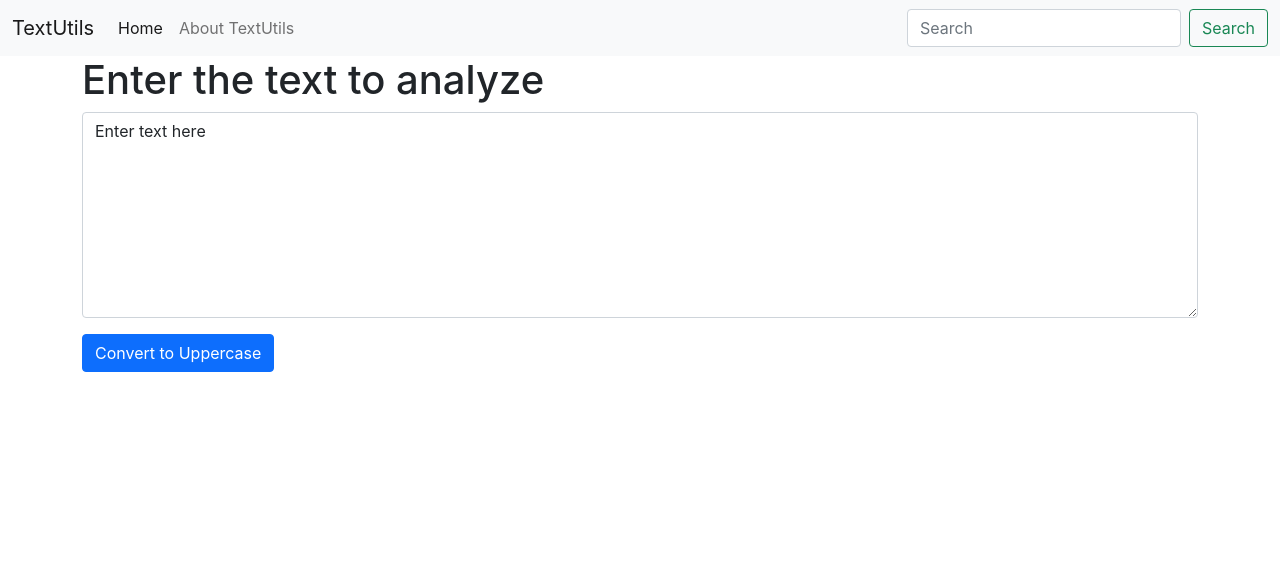
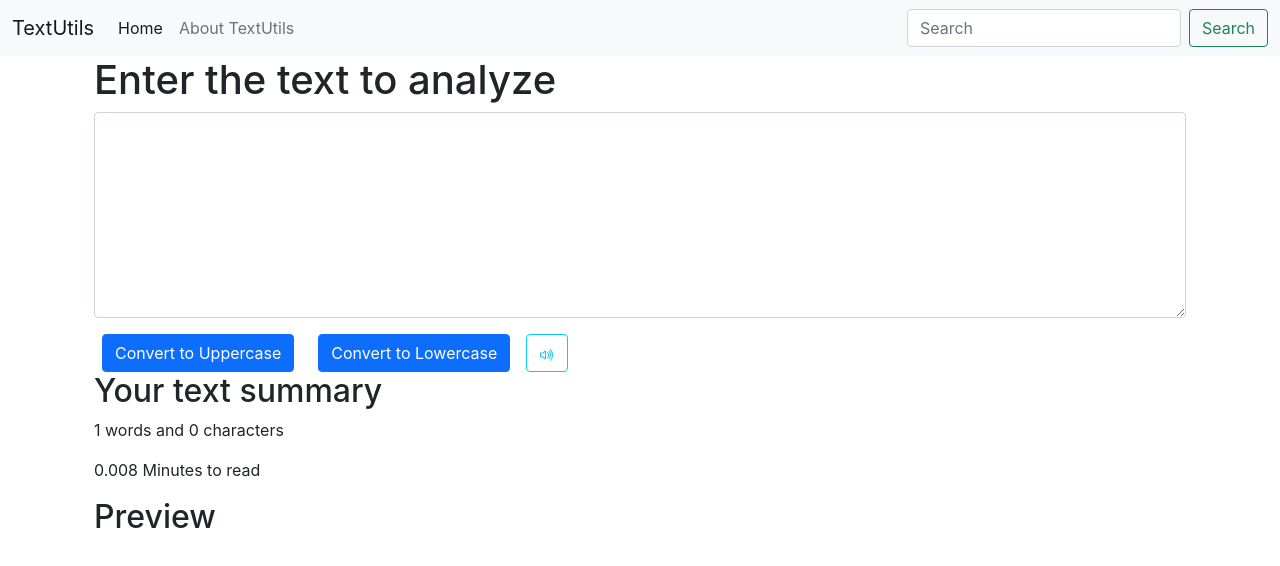
Before and after one commit to ayush23719/my-app, a React (Create React App) app: page / in a window 1280 px wide. Shown: the top 566 px of the page. Built offline with nearby package versions, Linux system fonts and the light colour scheme.

Commit message:
added mic functioanlity

```diff
--- a/src/components/TextForm.js
+++ b/src/components/TextForm.js
@@ -1,24 +1,51 @@
 import React,{useState} from 'react'
 
 export default function TextForm(props) {
-    const [text,setText] = useState('Enter text here');
+    const [text,setText] = useState('');
     const handleUpClick = ()=>{
         console.log('Uppercase Clicked ' + text);
         let newText = text.toUpperCase();
         setText(newText);
     }
+    const handleLowClick = ()=>{
+      console.log('Lowercase Clicked ' + text);
+      let newText = text.toLowerCase();
+      setText(newText);
+  }
     const handleOnChange = (event)=>{
         console.log('You clicked handleOnChange ');
         setText(event.target.value);
     }
+    let wordCount  = text.split(" ").length;
+    const handleMic = ()=>{
+      let msg = new SpeechSynthesisUtterance();
+      msg.text = text;
+      window.speechSynthesis.speak(msg);
+
+  }
 
   return (
-    <div>
+    <>
+    <div className="container">
         <h1>{props.heading}</h1>
   <div className="mb-3">
     <textarea className="form-control" id="myBox" rows="8" value = {text} onChange = {handleOnChange}></textarea>
   </div>
-  <button className="btn btn-primary" onClick = {handleUpClick}>Convert to Uppercase</button>
+  <button className="btn btn-primary mx-2" onClick = {handleUpClick}>Convert to Uppercase</button>
+  <button className="btn btn-primary mx-3" onClick = {handleLowClick}>Convert to Lowercase</button>
+  <button className = "btn btn-outline-info" onClick = {handleMic}><svg xmlns="http://www.w3.org/2000/svg" width="16" height="16" fill="currentColor" class="bi bi-volume-up" viewBox="0 0 16 16">
+  <path d="M11.536 14.01A8.473 8.473 0 0 0 14.026 8a8.473 8.473 0 0 0-2.49-6.01l-.708.707A7.476 7.476 0 0 1 13.025 8c0 2.071-.84 3.946-2.197 5.303l.708.707z"/>
+  <path d="M10.121 12.596A6.48 6.48 0 0 0 12.025 8a6.48 6.48 0 0 0-1.904-4.596l-.707.707A5.483 5.483 0 0 1 11.025 8a5.483 5.483 0 0 1-1.61 3.89l.706.706z"/>
+  <path d="M10.025 8a4.486 4.486 0 0 1-1.318 3.182L8 10.475A3.489 3.489 0 0 0 9.025 8c0-.966-.392-1.841-1.025-2.475l.707-.707A4.486 4.486 0 0 1 10.025 8zM7 4a.5.5 0 0 0-.812-.39L3.825 5.5H1.5A.5.5 0 0 0 1 6v4a.5.5 0 0 0 .5.5h2.325l2.363 1.89A.5.5 0 0 0 7 12V4zM4.312 6.39 6 5.04v5.92L4.312 9.61A.5.5 0 0 0 4 9.5H2v-3h2a.5.5 0 0 0 .312-.11z"/>
+</svg></button>
   </div>
+  <div className="container">
+    <h2>Your text summary</h2>
+    <p>{wordCount} words and {text.length} characters</p>
+    <p>{0.008 * wordCount} Minutes to read</p>
+    <h2>Preview</h2>
+    <p>{text}</p>
+  </div>
+  </>
   )
 }
```
